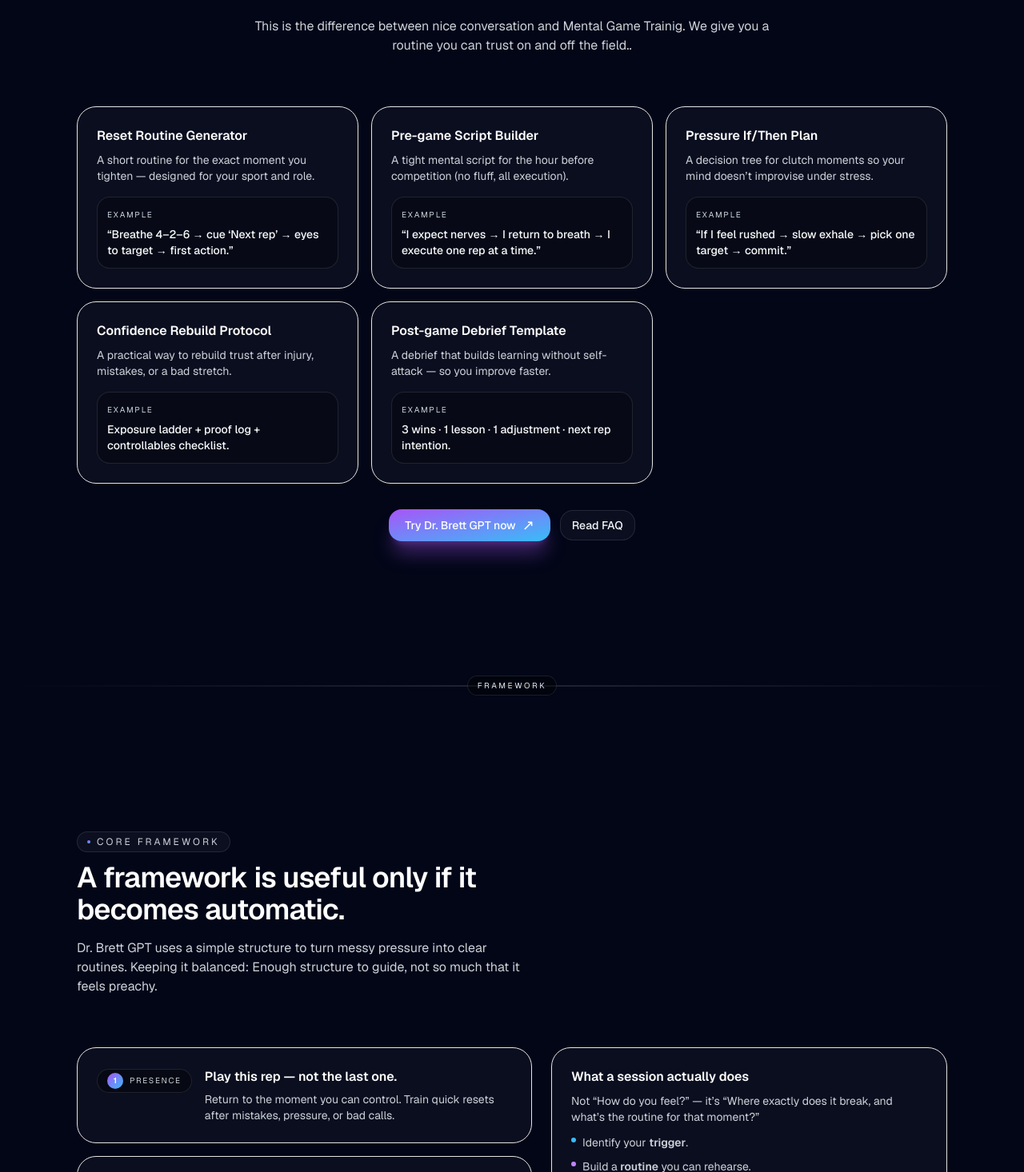
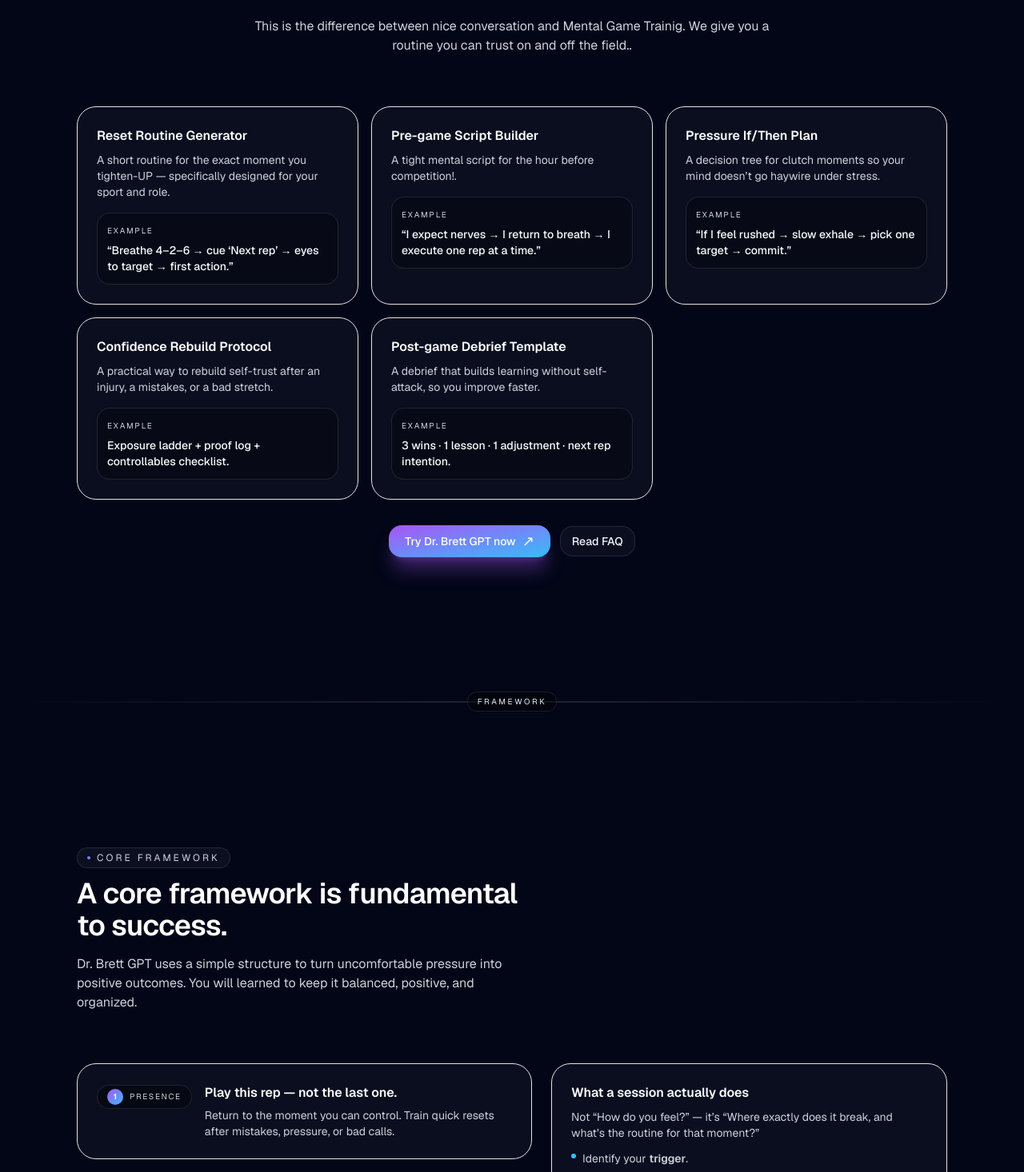
Before and after one commit to CODEHERO-alt/nextjs-with-supabase, a Next.js app: page / in a window 1280 px wide. Shown: the part 4168-5634 px from the top of the page at 80% size. Built offline with nearby package versions, Linux system fonts and the light colour scheme; no server answers.

Commit message:
Update page.tsx

```diff
--- a/app/page.tsx
+++ b/app/page.tsx
@@ -220,31 +220,31 @@
   {
     title: "Reset Routine Generator",
     description:
-      "A short routine for the exact moment you tighten — designed for your sport and role.",
+      "A short routine for the exact moment you tighten-UP — specifically designed for your sport and role.",
     example: "“Breathe 4–2–6 → cue ‘Next rep’ → eyes to target → first action.”",
   },
   {
     title: "Pre-game Script Builder",
     description:
-      "A tight mental script for the hour before competition (no fluff, all execution).",
+      "A tight mental script for the hour before competition!.",
     example: "“I expect nerves → I return to breath → I execute one rep at a time.”",
   },
   {
     title: "Pressure If/Then Plan",
     description:
-      "A decision tree for clutch moments so your mind doesn’t improvise under stress.",
+      "A decision tree for clutch moments so your mind doesn’t go haywire under stress.",
     example: "“If I feel rushed → slow exhale → pick one target → commit.”",
   },
   {
     title: "Confidence Rebuild Protocol",
     description:
-      "A practical way to rebuild trust after injury, mistakes, or a bad stretch.",
+      "A practical way to rebuild self-trust after an injury, a mistakes, or a bad stretch.",
     example: "Exposure ladder + proof log + controllables checklist.",
   },
   {
     title: "Post-game Debrief Template",
     description:
-      "A debrief that builds learning without self-attack — so you improve faster.",
+      "A debrief that builds learning without self-attack, so you improve faster.",
     example: "3 wins · 1 lesson · 1 adjustment · next rep intention.",
   },
 ];
@@ -1235,8 +1235,8 @@
     <Section
       id="framework"
       eyebrow="Core framework"
-      title="A framework is useful only if it becomes automatic."
-      kicker="Dr. Brett GPT uses a simple structure to turn messy pressure into clear routines. Keeping it balanced: Enough structure to guide, not so much that it feels preachy."
+      title="A core framework is fundamental to success."
+      kicker="Dr. Brett GPT uses a simple structure to turn uncomfortable pressure into positive outcomes. You will learned to keep it balanced, positive, and organized."
       align="left"
     >
       <div className="grid gap-6 md:grid-cols-[1.15fr,1fr] items-start">
```
